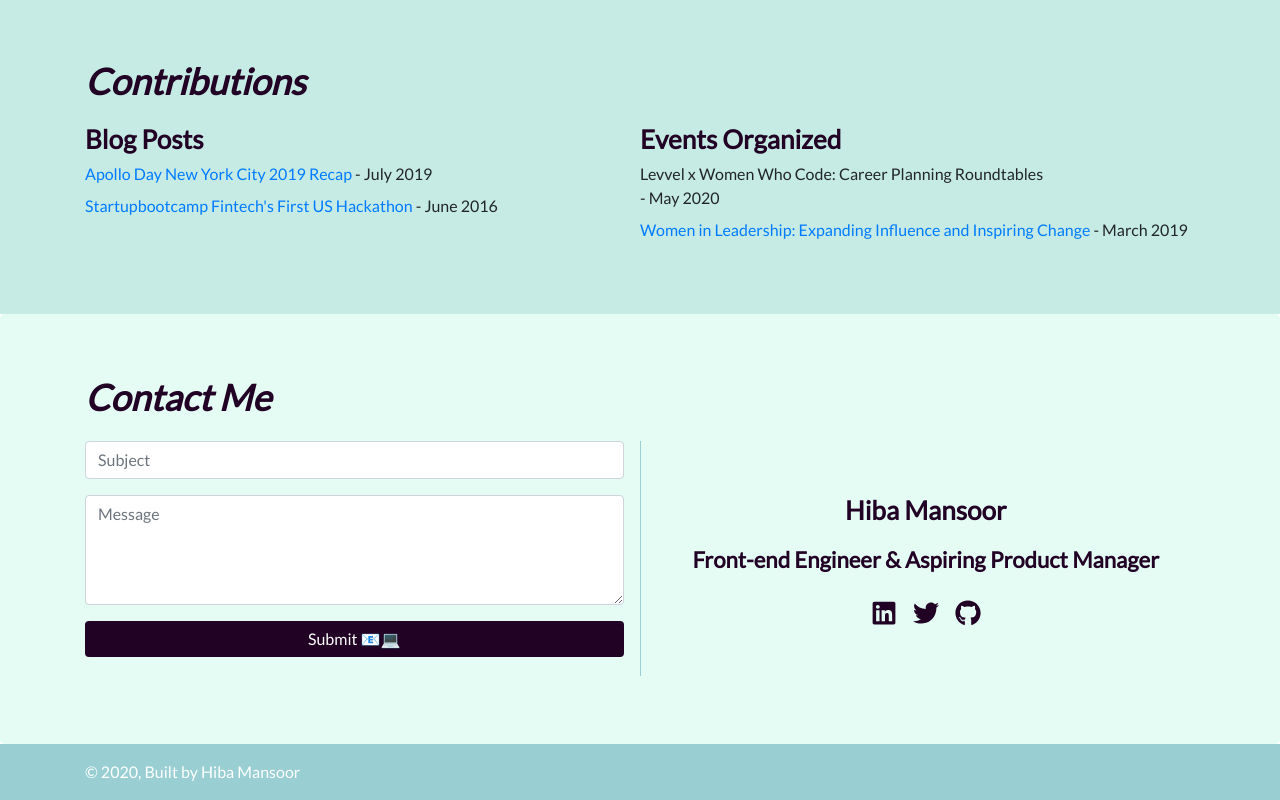
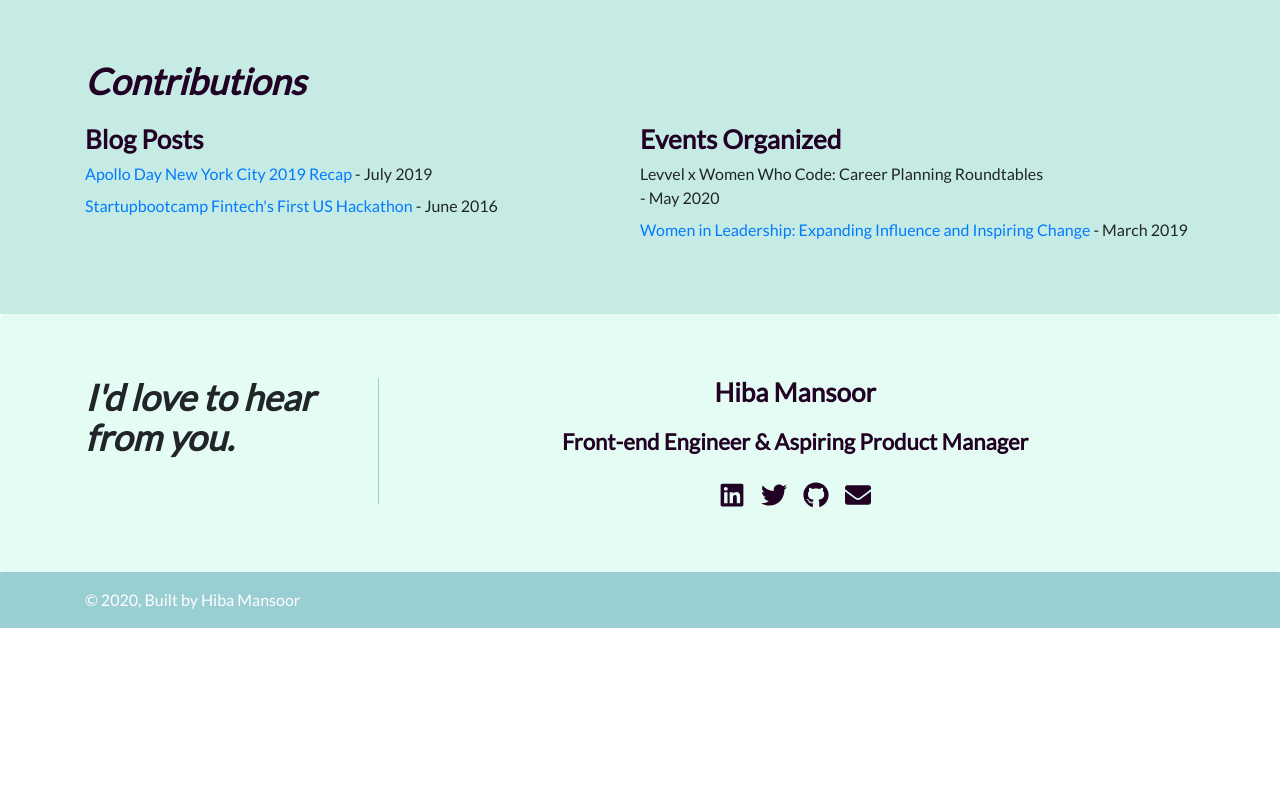
Before and after one commit to hiba-mansoor/hibamansoor.com, a Gatsby site: page / in a window 1280 px wide. Shown: the part 1672-2472 px from the top of the page. After the commit the page ends 2300 px from the top, so only its background shows below. Built offline with nearby package versions, Linux system fonts and the light colour scheme; Gatsby itself is replaced by a stand-in of ours.

Commit message:
updated mailing link

```diff
--- a/gatsby-config.js
+++ b/gatsby-config.js
@@ -1,7 +1,7 @@
 module.exports = {
     siteMetadata: {
         title: `Hiba Mansoor`,
-        description: `Frontend Software Engineer and Aspiring Product Manager`,
+        description: `Frontend Engineer and Aspiring Product Manager`,
         author: `Hiba Mansoor`,
     },
     plugins: [
--- a/src/components/jumbotrons/banner.js
+++ b/src/components/jumbotrons/banner.js
@@ -1,6 +1,6 @@
 import React from 'react';
 import { Image, Container, Jumbotron } from 'react-bootstrap';
-import { FaLinkedin, FaTwitter, FaGithub } from 'react-icons/fa';
+import { FaLinkedin, FaTwitter, FaGithub, FaEnvelope } from 'react-icons/fa';
 import './jumbotrons.css';
 
 export const Banner = () => (
@@ -54,6 +54,15 @@ export const Banner = () => (
                 >
                     <FaGithub />
                 </a>
+                <a
+                    className="icon-link mx-2"
+                    href="mailto:hiba@hibamansoor.com"
+                    target="_blank"
+                    rel="noopener noreferrer"
+                    alt="email-link"
+                >
+                    <FaEnvelope />
+                </a>
             </div>
         </Container>
     </Jumbotron>
--- a/src/components/jumbotrons/contact.js
+++ b/src/components/jumbotrons/contact.js
@@ -1,66 +1,15 @@
 import React from 'react';
-import { Container, Jumbotron, Form, Button } from 'react-bootstrap';
+import { Container, Jumbotron } from 'react-bootstrap';
 import Divider from '../divider/divider';
-import { FaLinkedin, FaTwitter, FaGithub } from 'react-icons/fa';
+import { FaLinkedin, FaTwitter, FaGithub, FaEnvelope } from 'react-icons/fa';
 
 export const Contact = () => (
     <Jumbotron className="bg-light-blue mb-0" id="contact">
         <Container>
-            <h1 className="text-purple">
-                <i>Contact Me</i>
-            </h1>
             <div className="d-flex flex-column flex-lg-row">
-                {/* TODO: Convert this from a mailto form into a solution that utilizes a backend.  */}
-                <Form
-                    className="d-flex flex-column w-100"
-                    action="mailto:hiba@hibamansoor.com"
-                    method="GET"
-                    target="_blank"
-                >
-                    <Form.Group controlId="contactSubject">
-                        <Form.Control
-                            type="text"
-                            placeholder="Subject"
-                            name="subject"
-                            id="subject"
-                        />
-                    </Form.Group>
-                    <Form.Group controlId="contactMessage">
-                        <Form.Control
-                            as="textarea"
-                            rows="4"
-                            placeholder="Message"
-                            name="body"
-                            id="body"
-                        />
-                    </Form.Group>
-                    <Button
-                        variant="primary"
-                        type="submit"
-                        className="bg-purple border-0 d-flex flex-row justify-content-center"
-                    >
-                        <p>
-                            Submit{' '}
-                            <span aria-label="email" role="img">
-                                📧
-                            </span>
-                        </p>
-                        <span
-                            aria-label="phone"
-                            role="img"
-                            className="d-block d-lg-none"
-                        >
-                            📲
-                        </span>
-                        <span
-                            aria-label="laptop"
-                            role="img"
-                            className="d-none d-lg-block"
-                        >
-                            💻
-                        </span>
-                    </Button>
-                </Form>
+                <div>
+                    <h1><i>I'd love to hear from you.</i></h1>
+                </div>
                 <Divider type="vertical" className="mx-3 mt-3 mt-lg-0" />
                 <Divider type="horizontal" />
                 <div className="text-purple d-flex flex-column justify-content-center align-items-center text-center w-100">
@@ -86,7 +35,7 @@ export const Contact = () => (
                             <FaTwitter />
                         </a>
                         <a
-                            className="icon-link ml-2"
+                            className="icon-link mx-2"
                             href="https://github.com/hiba-mansoor"
                             target="_blank"
                             rel="noopener noreferrer"
@@ -94,6 +43,15 @@ export const Contact = () => (
                         >
                             <FaGithub />
                         </a>
+                        <a
+                            className="icon-link ml-2"
+                            href="mailto:hiba@hibamansoor.com"
+                            target="_blank"
+                            rel="noopener noreferrer"
+                            alt="email-link"
+                        >
+                            <FaEnvelope />
+                        </a>
                     </div>
                 </div>
             </div>
--- a/src/pages/index.js
+++ b/src/pages/index.js
@@ -11,7 +11,7 @@ import {
 
 const IndexPage = () => (
     <Layout>
-        <SEO title="Software Engineer" />
+        <SEO title="Aspiring Product Manager" />
         <Banner />
         <About />
         <Resume />
```
